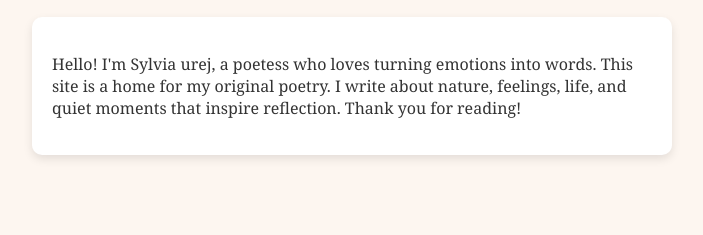
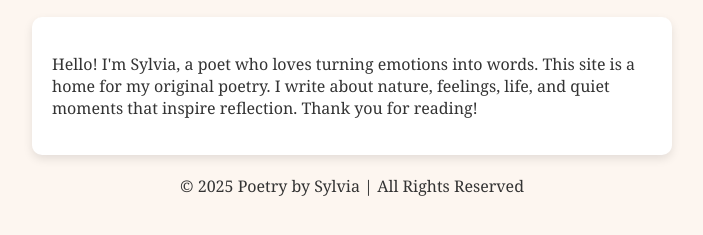
Before and after one commit to sylviaurej/Poetry-by-Sylvia, a plain HTML site: page Update about.html in a window 1280 px wide. Shown: the part 105-340 px from the top of the page, without its empty margins (288-991 px from the left). Drawn offline with Linux system fonts and the light colour scheme.

Commit message:
Update about.html

```diff
--- a/Update about.html
+++ b/Update about.html
@@ -1,17 +1,22 @@
-
 <!DOCTYPE html>
 <html lang="en">
 <head>
   <meta charset="UTF-8">
+  <meta name="viewport" content="width=device-width, initial-scale=1.0">
+  <meta name="description" content="Learn more about Sylvia and her poetry.">
   <title>About - Poetry by Sylvia</title>
   <link rel="stylesheet" href="style.css">
 </head>
 <body>
   <h1>About Me</h1>
   <div class="poem">
-    <p>Hello! I'm Sylvia urej, a poetess who loves turning emotions into words.
+    <p>Hello! I'm Sylvia, a poet who loves turning emotions into words.
     This site is a home for my original poetry. I write about nature, feelings,
     life, and quiet moments that inspire reflection. Thank you for reading!</p>
- </div>
+  </div>
+
+  <footer>
+    <p>&copy; 2025 Poetry by Sylvia | All Rights Reserved</p>
+  </footer>
 </body>
 </html>
```
